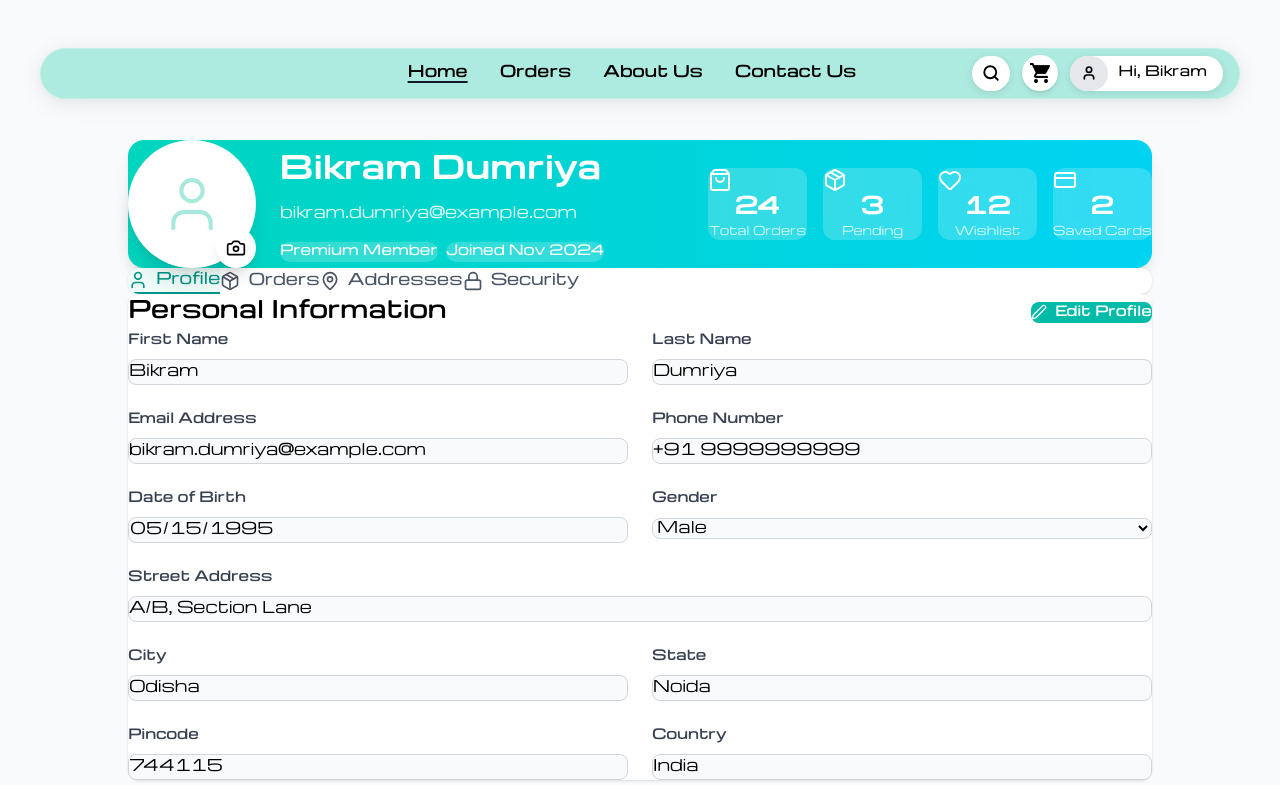
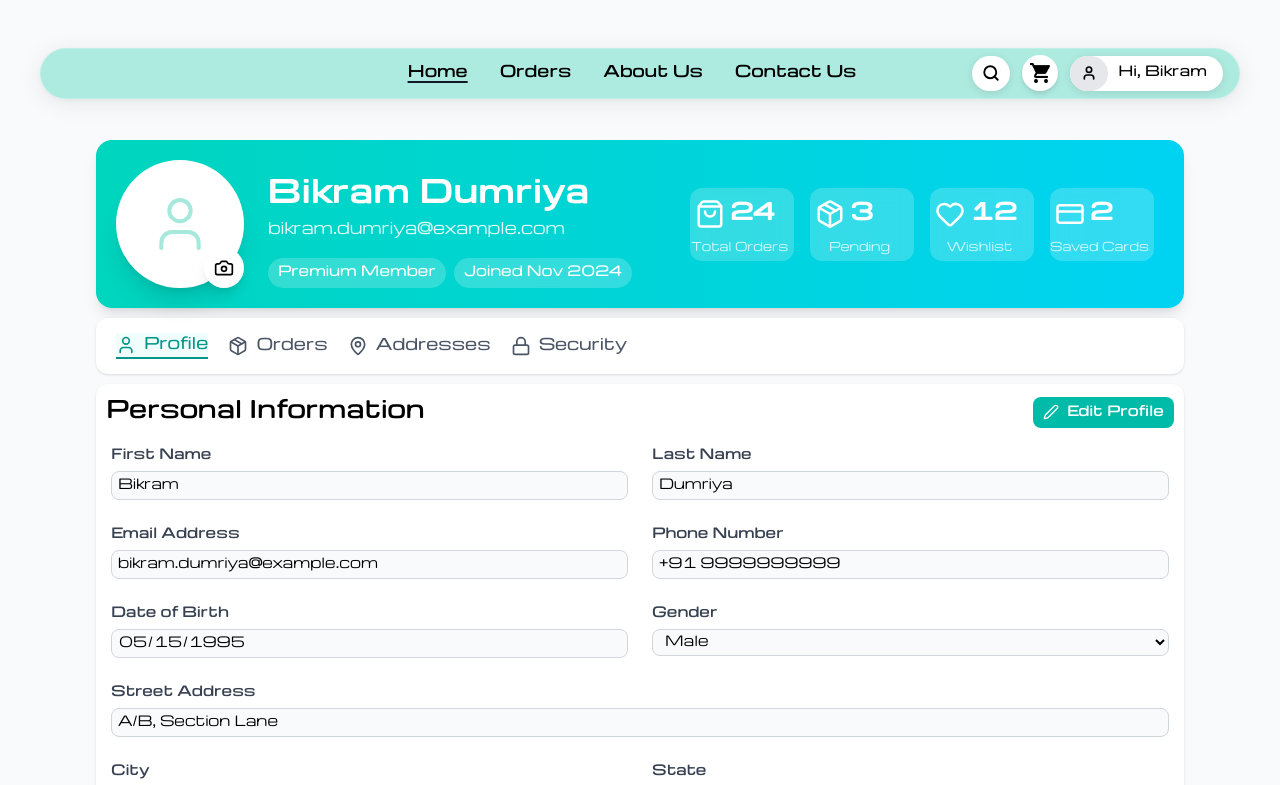
Before and after one commit to subhrajit455/DS_PHARMA, a React (Vite) app: page /profile in a window 1280 px wide. Shown: the top 785 px of the page. Built offline with nearby package versions, Linux system fonts and the light colour scheme.

Commit message:
User progile done

```diff
--- a/src/pages/UserProfile.jsx
+++ b/src/pages/UserProfile.jsx
@@ -76,33 +76,31 @@ const UserProfile = () => {
 
   return (
     <div className="flex flex-col min-h-screen bg-gray-50">
-
-
-      <main className="grow w-full" style={{ paddingTop: '140px', paddingBottom: '60px' }}>
-        <div className="w-full" style={{ paddingRight: '8rem',paddingLeft: '8rem' }}>
-          <div className=" mx-auto">
+      <main className="grow w-full" style={{ paddingTop: '140px', paddingBottom: '60px'}}>
+        <div className="w-full" style={{ paddingRight: '6rem',paddingLeft: '6rem'}}>
+          <div className="mx-auto">
           {/* Header Section */}
-          <div className="bg-linear-to-r from-teal-400 to-cyan-400 rounded-2xl p-8 mb-6 shadow-lg">
+          <div className="bg-linear-to-r from-teal-400 to-cyan-400 rounded-2xl p-8 mb-6 shadow-lg" style={{ padding:'20px' }}>
             <div className="flex flex-col md:flex-row items-center gap-6">
               {/* Profile Picture */}
               <div className="relative">
                 <div className="w-32 h-32 rounded-full bg-white shadow-xl flex items-center justify-center overflow-hidden">
-                  <User size={64} color="#A5E8DC" strokeWidth={1.5} />
+                  <User size={64} color="#A5E8DC" strokeWidth={1.5}/>
                 </div>
                 <button className="absolute bottom-0 right-0 w-10 h-10 bg-white rounded-full shadow-lg flex items-center justify-center hover:bg-gray-50 transition-colors cursor-pointer">
-                  <Camera size={20} color="#000000" />
+                  <Camera size={20} color="#000000"/>
                 </button>
               </div>
 
               {/* User Info */}
-              <div className="flex-1 text-center md:text-left">
+              <div className="flex-1 text-center md:text-left" >
                 <h1
                   style={{
                     fontFamily: 'Gyrotrope',
                     fontSize: '32px',
                     fontWeight: 700,
                     color: '#FFFFFF',
-                    marginBottom: '8px'
+                    margin: '10px 0 0 0'
                   }}
                 >
                   {profileData.firstName} {profileData.lastName}
@@ -118,26 +116,29 @@ const UserProfile = () => {
                   {profileData.email}
                 </p>
                 <div className="flex flex-wrap gap-2 justify-center md:justify-start">
-                  <span className="px-4 py-1 bg-white/20 backdrop-blur-sm rounded-full text-white text-sm font-medium">
+                  <span className="px-4 py-1 bg-white/20 backdrop-blur-sm rounded-full text-white text-sm font-medium" style={{ padding:'5px 10px' }}>
                     Premium Member
                   </span>
-                  <span className="px-4 py-1 bg-white/20 backdrop-blur-sm rounded-full text-white text-sm font-medium">
+                  <span className="px-4 py-1 bg-white/20 backdrop-blur-sm rounded-full text-white text-sm font-medium" style={{ padding:'5px 10px' }}>
                     Joined Nov 2024
                   </span>
                 </div>
               </div>
 
               {/* Stats */}
-              <div className="grid grid-cols-2 md:grid-cols-4 gap-4">
+              <div className="grid grid-cols-2 md:grid-cols-4 gap-4 text-center" style={{ padding:'10px'}}>
                 {stats.map((stat, index) => (
                   <motion.div
                     key={index}
                     whileHover={{ scale: 1.05 }}
-                    className="bg-white/20 backdrop-blur-sm rounded-xl p-4 text-center"
+                    className="bg-white/20 backdrop-blur-sm rounded-xl p-4"
+
                   >
-                    <stat.icon size={24} color="#FFFFFF" className="mx-auto mb-2" />
-                    <p className="text-2xl font-bold text-white">{stat.value}</p>
-                    <p className="text-xs text-white/80">{stat.label}</p>
+                    <div className="flex flex-row items-center" style={{ padding:'5px'}}>
+                      <stat.icon size={30} color="#FFFFFF" className="mx-auto mb-2" />
+                      <p className="text-2xl font-bold text-white" style={{ padding:'5px 0', marginLeft:'5px' }} >{stat.value}</p>
+                    </div>
+                    <p className="text-xs text-white/80" style={{ padding:'0 5px 5px 0' }} >{stat.label}</p>
                   </motion.div>
                 ))}
               </div>
@@ -145,8 +146,8 @@ const UserProfile = () => {
           </div>
 
           {/* Tabs */}
-          <div className="bg-white rounded-xl shadow-sm mb-6 overflow-hidden">
-            <div className="flex overflow-x-auto">
+          <div className="bg-white rounded-xl shadow-sm mb-6 overflow-hidden" style={{ padding:'10px', margin:'10px 0' }}>
+            <div className="flex overflow-x-auto" >
               {tabs.map((tab) => (
                 <button
                   key={tab.id}
@@ -156,7 +157,7 @@ const UserProfile = () => {
                       ? 'bg-teal-50 text-teal-600 border-b-2 border-teal-600'
                       : 'text-gray-600 hover:bg-gray-50'
                   }`}
-                  style={{ fontFamily: 'Gyrotrope', fontSize: '16px' }}
+                  style={{ fontFamily: 'Gyrotrope', fontSize: '16px', margin:'5px 10px' }}
                 >
                   <tab.icon size={20} />
                   {tab.label}
@@ -172,7 +173,7 @@ const UserProfile = () => {
               animate={{ opacity: 1, y: 0 }}
               className="bg-white rounded-xl shadow-sm p-6"
             >
-              <div className="flex justify-between items-center mb-6">
+              <div className="flex justify-between items-center mb-6" style={{ padding:'10px' }}>
                 <h2
                   style={{
                     fontFamily: 'Gyrotrope',
@@ -187,7 +188,7 @@ const UserProfile = () => {
                   <button
                     onClick={handleEdit}
                     className="flex items-center gap-2 px-4 py-2 bg-teal-500 text-white rounded-lg hover:bg-teal-600 transition-colors cursor-pointer"
-                    style={{ fontFamily: 'Gyrotrope', fontSize: '14px', fontWeight: 600 }}
+                    style={{ fontFamily: 'Gyrotrope', fontSize: '14px', fontWeight: 600 , padding:'5px 10px' }}
                   >
                     <Edit2 size={16} />
                     Edit Profile
@@ -197,7 +198,7 @@ const UserProfile = () => {
                     <button
                       onClick={handleSave}
                       className="flex items-center gap-2 px-4 py-2 bg-green-500 text-white rounded-lg hover:bg-green-600 transition-colors cursor-pointer"
-                      style={{ fontFamily: 'Gyrotrope', fontSize: '14px', fontWeight: 600 }}
+                      style={{ fontFamily: 'Gyrotrope', fontSize: '14px', fontWeight: 600, padding:'5px 10px' }}
                     >
                       <Save size={16} />
                       Save
@@ -205,7 +206,7 @@ const UserProfile = () => {
                     <button
                       onClick={handleCancel}
                       className="flex items-center gap-2 px-4 py-2 bg-gray-500 text-white rounded-lg hover:bg-gray-600 transition-colors cursor-pointer"
-                      style={{ fontFamily: 'Gyrotrope', fontSize: '14px', fontWeight: 600 }}
+                      style={{ fontFamily: 'Gyrotrope', fontSize: '14px', fontWeight: 600, padding:'5px 10px' }}
                     >
                       <X size={16} />
                       Cancel
@@ -214,10 +215,10 @@ const UserProfile = () => {
                 )}
               </div>
 
-              <div className="grid grid-cols-1 md:grid-cols-2 gap-6">
+              <div className="grid grid-cols-1 md:grid-cols-2 gap-6" style={{ padding:' 5px 15px' }}>
                 {/* Form Fields */}
                 <div>
-                  <label style={{ fontFamily: 'Gyrotrope', fontSize: '14px', fontWeight: 600, color: '#374151', display: 'block', marginBottom: '8px' }}>
+                  <label style={{ fontFamily: 'Gyrotrope', fontSize: '14px', fontWeight: 600, color: '#374151', display: 'block', marginBottom: '5px' }}>
                     First Name
                   </label>
                   <input
@@ -225,13 +226,13 @@ const UserProfile = () => {
                     value={isEditing ? tempData.firstName : profileData.firstName}
                     onChange={(e) => handleInputChange('firstName', e.target.value)}
                     disabled={!isEditing}
-                    className="w-full px-4 py-3 border border-gray-300 rounded-lg focus:outline-none focus:ring-2 focus:ring-teal-500 disabled:bg-gray-50"
-                    style={{ fontFamily: 'Gyrotrope', fontSize: '16px' }}
+                    className="w-full px-4 py-2 border border-gray-300 rounded-lg focus:outline-none focus:ring-2 focus:ring-teal-500 disabled:bg-gray-50"
+                    style={{ fontFamily: 'Gyrotrope', fontSize: '14px', padding:'3px 6px' }}
                   />
                 </div>
 
                 <div>
-                  <label style={{ fontFamily: 'Gyrotrope', fontSize: '14px', fontWeight: 600, color: '#374151', display: 'block', marginBottom: '8px' }}>
+                  <label style={{ fontFamily: 'Gyrotrope', fontSize: '14px', fontWeight: 600, color: '#374151', display: 'block', marginBottom: '5px' }}>
                     Last Name
                   </label>
                   <input
@@ -240,12 +241,12 @@ const UserProfile = () => {
                     onChange={(e) => handleInputChange('lastName', e.target.value)}
                     disabled={!isEditing}
                     className="w-full px-4 py-3 border border-gray-300 rounded-lg focus:outline-none focus:ring-2 focus:ring-teal-500 disabled:bg-gray-50"
-                    style={{ fontFamily: 'Gyrotrope', fontSize: '16px' }}
+                    style={{ fontFamily: 'Gyrotrope', fontSize: '14px', padding:'3px 6px' }}
                   />
                 </div>
 
                 <div>
-                  <label style={{ fontFamily: 'Gyrotrope', fontSize: '14px', fontWeight: 600, color: '#374151', display: 'block', marginBottom: '8px' }}>
+                  <label style={{ fontFamily: 'Gyrotrope', fontSize: '14px', fontWeight: 600, color: '#374151', display: 'block', marginBottom: '5px' }}>
                     Email Address
                   </label>
                   <input
@@ -254,12 +255,12 @@ const UserProfile = () => {
                     onChange={(e) => handleInputChange('email', e.target.value)}
                     disabled={!isEditing}
                     className="w-full px-4 py-3 border border-gray-300 rounded-lg focus:outline-none focus:ring-2 focus:ring-teal-500 disabled:bg-gray-50"
-                    style={{ fontFamily: 'Gyrotrope', fontSize: '16px' }}
+                    style={{ fontFamily: 'Gyrotrope', fontSize: '14px', padding:'3px 6px' }}
                   />
                 </div>
 
                 <div>
-                  <label style={{ fontFamily: 'Gyrotrope', fontSize: '14px', fontWeight: 600, color: '#374151', display: 'block', marginBottom: '8px' }}>
+                  <label style={{ fontFamily: 'Gyrotrope', fontSize: '14px', fontWeight: 600, color: '#374151', display: 'block', marginBottom: '5px' }}>
                     Phone Number
                   </label>
                   <input
@@ -268,12 +269,12 @@ const UserProfile = () => {
                     onChange={(e) => handleInputChange('phone', e.target.value)}
                     disabled={!isEditing}
                     className="w-full px-4 py-3 border border-gray-300 rounded-lg focus:outline-none focus:ring-2 focus:ring-teal-500 disabled:bg-gray-50"
-                    style={{ fontFamily: 'Gyrotrope', fontSize: '16px' }}
+                    style={{ fontFamily: 'Gyrotrope', fontSize: '14px', padding:'3px 6px' }}
                   />
                 </div>
 
                 <div>
-                  <label style={{ fontFamily: 'Gyrotrope', fontSize: '14px', fontWeight: 600, color: '#374151', display: 'block', marginBottom: '8px' }}>
+                  <label style={{ fontFamily: 'Gyrotrope', fontSize: '14px', fontWeight: 600, color: '#374151', display: 'block', marginBottom: '5px' }}>
                     Date of Birth
                   </label>
                   <input
@@ -282,12 +283,12 @@ const UserProfile = () => {
                     onChange={(e) => handleInputChange('dateOfBirth', e.target.value)}
                     disabled={!isEditing}
                     className="w-full px-4 py-3 border border-gray-300 rounded-lg focus:outline-none focus:ring-2 focus:ring-teal-500 disabled:bg-gray-50"
-                    style={{ fontFamily: 'Gyrotrope', fontSize: '16px' }}
+                    style={{ fontFamily: 'Gyrotrope', fontSize: '14px', padding:'3px 6px' }}
                   />
                 </div>
 
                 <div>
-                  <label style={{ fontFamily: 'Gyrotrope', fontSize: '14px', fontWeight: 600, color: '#374151', display: 'block', marginBottom: '8px' }}>
+                  <label style={{ fontFamily: 'Gyrotrope', fontSize: '14px', fontWeight: 600, color: '#374151', display: 'block', marginBottom: '5px' }}>
                     Gender
                   </label>
                   <select
@@ -295,7 +296,7 @@ const UserProfile = () => {
                     onChange={(e) => handleInputChange('gender', e.target.value)}
                     disabled={!isEditing}
                     className="w-full px-4 py-3 border border-gray-300 rounded-lg focus:outline-none focus:ring-2 focus:ring-teal-500 disabled:bg-gray-50 cursor-pointer"
-                    style={{ fontFamily: 'Gyrotrope', fontSize: '16px' }}
+                    style={{ fontFamily: 'Gyrotrope', fontSize: '14px', padding:'4px 8px' }}
                   >
                     <option value="Male">Male</option>
                     <option value="Female">Female</option>
@@ -304,7 +305,7 @@ const UserProfile = () => {
                 </div>
 
                 <div className="md:col-span-2">
-                  <label style={{ fontFamily: 'Gyrotrope', fontSize: '14px', fontWeight: 600, color: '#374151', display: 'block', marginBottom: '8px' }}>
+                  <label style={{ fontFamily: 'Gyrotrope', fontSize: '14px', fontWeight: 600, color: '#374151', display: 'block', marginBottom: '5px' }}>
                     Street Address
                   </label>
                   <input
@@ -313,12 +314,12 @@ const UserProfile = () => {
                     onChange={(e) => handleInputChange('address.street', e.target.value)}
                     disabled={!isEditing}
                     className="w-full px-4 py-3 border border-gray-300 rounded-lg focus:outline-none focus:ring-2 focus:ring-teal-500 disabled:bg-gray-50"
-                    style={{ fontFamily: 'Gyrotrope', fontSize: '16px' }}
+                    style={{ fontFamily: 'Gyrotrope', fontSize: '14px', padding:'3px 6px' }}
                   />
                 </div>
 
                 <div>
-                  <label style={{ fontFamily: 'Gyrotrope', fontSize: '14px', fontWeight: 600, color: '#374151', display: 'block', marginBottom: '8px' }}>
+                  <label style={{ fontFamily: 'Gyrotrope', fontSize: '14px', fontWeight: 600, color: '#374151', display: 'block', marginBottom: '5px' }}>
                     City
                   </label>
                   <input
@@ -327,12 +328,12 @@ const UserProfile = () => {
                     onChange={(e) => handleInputChange('address.city', e.target.value)}
                     disabled={!isEditing}
                     className="w-full px-4 py-3 border border-gray-300 rounded-lg focus:outline-none focus:ring-2 focus:ring-teal-500 disabled:bg-gray-50"
-                    style={{ fontFamily: 'Gyrotrope', fontSize: '16px' }}
+                    style={{ fontFamily: 'Gyrotrope', fontSize: '14px', padding:'3px 6px' }}
                   />
                 </div>
 
                 <div>
-                  <label style={{ fontFamily: 'Gyrotrope', fontSize: '14px', fontWeight: 600, color: '#374151', display: 'block', marginBottom: '8px' }}>
+                  <label style={{ fontFamily: 'Gyrotrope', fontSize: '14px', fontWeight: 600, color: '#374151', display: 'block', marginBottom: '5px' }}>
                     State
                   </label>
                   <input
@@ -341,12 +342,12 @@ const UserProfile = () => {
                     onChange={(e) => handleInputChange('address.state', e.target.value)}
                     disabled={!isEditing}
                     className="w-full px-4 py-3 border border-gray-300 rounded-lg focus:outline-none focus:ring-2 focus:ring-teal-500 disabled:bg-gray-50"
-                    style={{ fontFamily: 'Gyrotrope', fontSize: '16px' }}
+                    style={{ fontFamily: 'Gyrotrope', fontSize: '14px', padding:'3px 6px' }}
                   />
                 </div>
 
                 <div>
-                  <label style={{ fontFamily: 'Gyrotrope', fontSize: '14px', fontWeight: 600, color: '#374151', display: 'block', marginBottom: '8px' }}>
+                  <label style={{ fontFamily: 'Gyrotrope', fontSize: '14px', fontWeight: 600, color: '#374151', display: 'block', marginBottom: '5px' }}>
                     Pincode
                   </label>
                   <input
@@ -355,12 +356,12 @@ const UserProfile = () => {
                     onChange={(e) => handleInputChange('address.pincode', e.target.value)}
                     disabled={!isEditing}
                     className="w-full px-4 py-3 border border-gray-300 rounded-lg focus:outline-none focus:ring-2 focus:ring-teal-500 disabled:bg-gray-50"
-                    style={{ fontFamily: 'Gyrotrope', fontSize: '16px' }}
+                    style={{ fontFamily: 'Gyrotrope', fontSize: '14px', padding:'3px 6px' }}
                   />
                 </div>
 
                 <div>
-                  <label style={{ fontFamily: 'Gyrotrope', fontSize: '14px', fontWeight: 600, color: '#374151', display: 'block', marginBottom: '8px' }}>
+                  <label style={{ fontFamily: 'Gyrotrope', fontSize: '14px', fontWeight: 600, color: '#374151', display: 'block', marginBottom: '5px' }}>
                     Country
                   </label>
                   <input
@@ -369,7 +370,7 @@ const UserProfile = () => {
                     onChange={(e) => handleInputChange('address.country', e.target.value)}
                     disabled={!isEditing}
                     className="w-full px-4 py-3 border border-gray-300 rounded-lg focus:outline-none focus:ring-2 focus:ring-teal-500 disabled:bg-gray-50"
-                    style={{ fontFamily: 'Gyrotrope', fontSize: '16px' }}
+                    style={{ fontFamily: 'Gyrotrope', fontSize: '14px', padding:'3px 6px', marginBottom:'15px' }}
                   />
                 </div>
               </div>
```
Also changed, not shown: src/components/features/order/components/OrderProductCard.jsx (+8 -5 lines).
